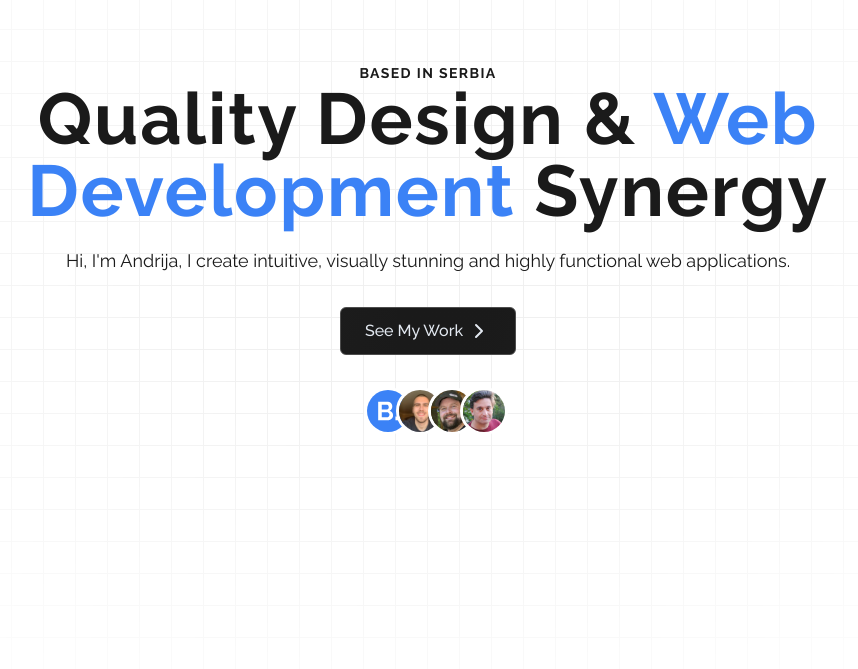
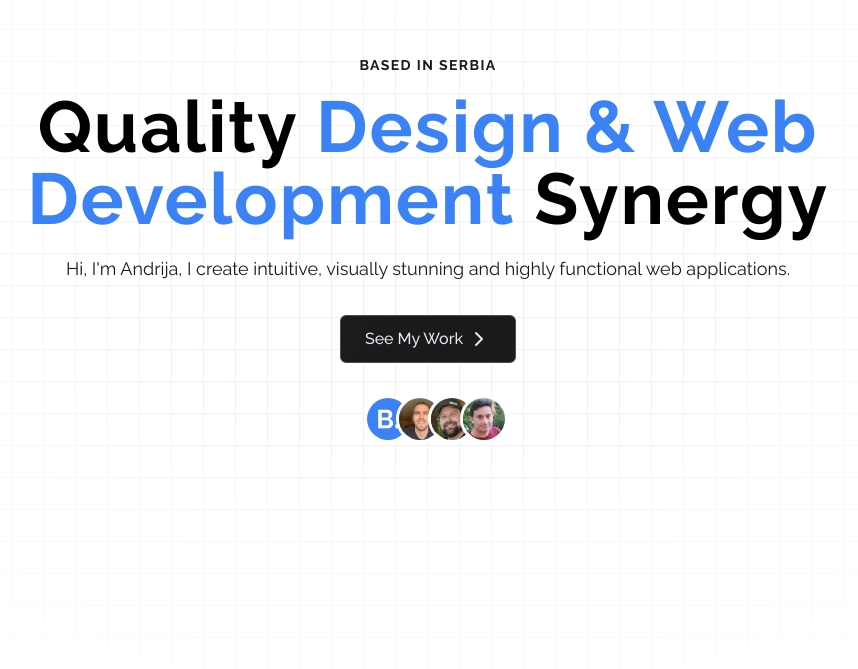
Before and after one commit to jer-in/portfolio-, a Next.js app: page / in a window 1280 px wide. Shown: the part 131-800 px from the top of the page, without its empty margins (212-1070 px from the left). Built offline with nearby package versions, Linux system fonts and the light colour scheme.

Commit message:
Added text generate animation to main h1

```diff
--- a/app/_components/HeroSection.tsx
+++ b/app/_components/HeroSection.tsx
@@ -3,6 +3,7 @@
 import { AnimatedTooltip } from "./ui/Tooltip";
 import { tooltipItems } from "../_lib/constants";
 import Link from "next/link";
+import { TextGenerateEffect } from "./ui/TextGenerate";
 
 const HeroSection = () => {
   return (
@@ -20,10 +21,14 @@
           <p className="uppercase font-bold text-sm tracking-widest">
             Based In Serbia
           </p>
-          <h1 className="text-[40px] md:text-6xl lg:text-7xl font-bold text-center max-w-5xl leading-tight tracking-wide">
+          {/* <h1 className="text-[40px] md:text-6xl lg:text-7xl font-bold text-center max-w-5xl leading-tight tracking-wide">
             Quality Design &{" "}
             <span className="text-primary">Web Development</span> Synergy
-          </h1>
+          </h1> */}
+          <TextGenerateEffect
+            words="Quality Design & Web Development Synergy"
+            className="text-[40px] md:text-6xl lg:text-7xl font-bold text-center max-w-5xl leading-snug tracking-wide"
+          />
           <p className="pt-5 pb-8 text-sm sm:text-base md:text-lg text-dark-200 dark:text-stone-200/70">
             Hi, I&apos;m Andrija, I create intuitive, visually stunning and
             highly functional web applications.
--- /dev/null
+++ b/app/_components/ui/TextGenerate.tsx
@@ -0,0 +1,64 @@
+"use client";
+import { useEffect } from "react";
+import { motion, stagger, useAnimate } from "framer-motion";
+import { cn } from "@/app/_lib/utils";
+
+export const TextGenerateEffect = ({
+  words,
+  className,
+  filter = true,
+  duration = 0.5,
+}: {
+  words: string;
+  className?: string;
+  filter?: boolean;
+  duration?: number;
+}) => {
+  const [scope, animate] = useAnimate();
+  let wordsArray = words.split(" ");
+  useEffect(() => {
+    animate(
+      "span",
+      {
+        opacity: 1,
+        filter: filter ? "blur(0px)" : "none",
+      },
+      {
+        duration: duration ? duration : 1,
+        delay: stagger(0.2),
+      }
+    );
+  }, [scope.current]);
+
+  const renderWords = () => {
+    return (
+      <motion.div ref={scope}>
+        {wordsArray.map((word, idx) => {
+          return (
+            <motion.span
+              key={word + idx}
+              className={`${
+                idx > 0 && idx < 5
+                  ? "text-primary"
+                  : "dark:text-white text-black"
+              } opacity-0`}
+              style={{
+                filter: filter ? "blur(10px)" : "none",
+              }}
+            >
+              {word}{" "}
+            </motion.span>
+          );
+        })}
+      </motion.div>
+    );
+  };
+
+  return (
+    <div className={cn("font-bold", className)}>
+      <div className="mt-4">
+        <div>{renderWords()}</div>
+      </div>
+    </div>
+  );
+};
```
